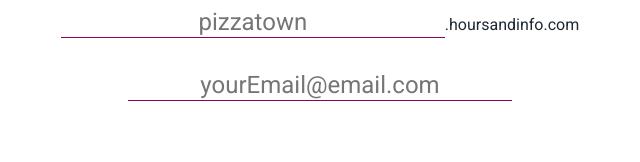
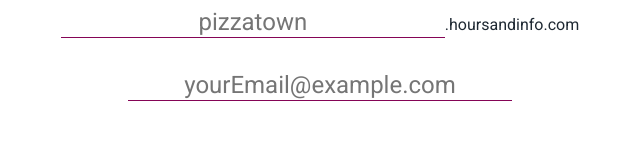
Before and after one commit to nakedsushi/hoursinfo-landing, a plain HTML site: page index.html in a window 1280 px wide. Shown: the part 622-784 px from the top of the page, 320-960 px from the left. Drawn offline with nearby package versions, Linux system fonts and the light colour scheme.

Commit message:
Changes placeholder for email

```diff
--- a/index.html
+++ b/index.html
@@ -40,7 +40,7 @@
         <input type="text" name="site_name" placeholder="pizzatown" size="30" class="input_text site_name" id="sitename"/><label for="sitename" class="domain">.hoursandinfo.com</label>
       </div>
       <div class="form--row">
-        <input type="email" class="input_text input__email" name="contact" placeholder="yourEmail@email.com" id="email"/>
+        <input type="email" class="input_text input__email" name="contact" placeholder="yourEmail@example.com" id="email"/>
       </div>
       <div class="center">
         <button class="button button--primary" type="submit" id="submit--button">Join Waitlist</button>
```
